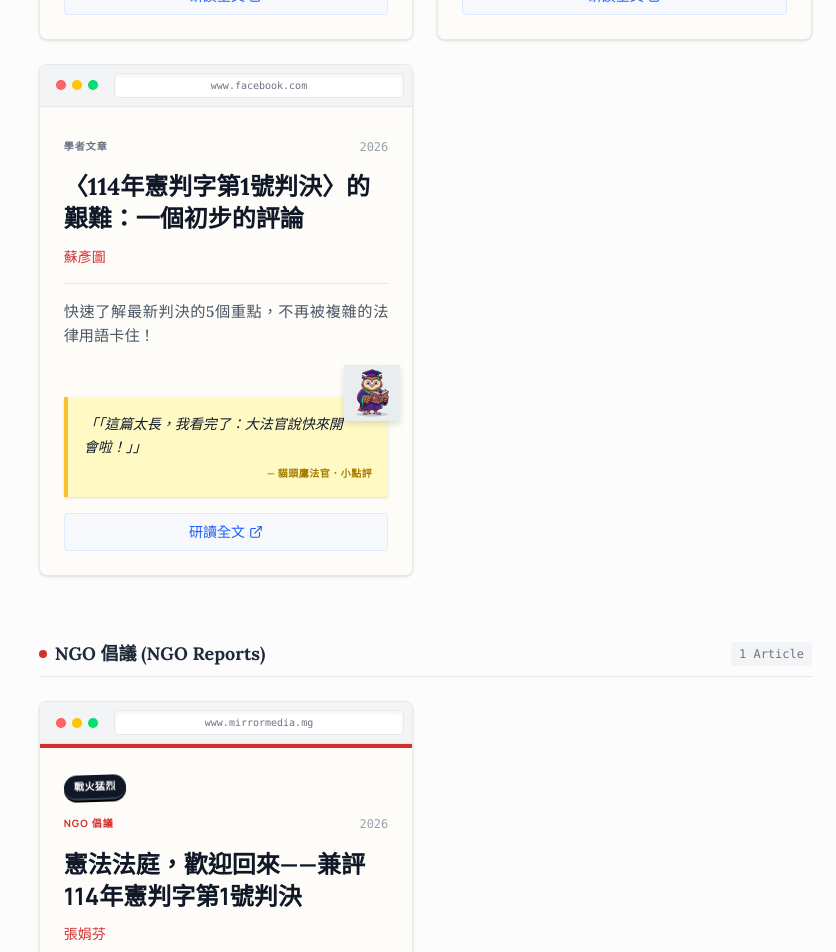
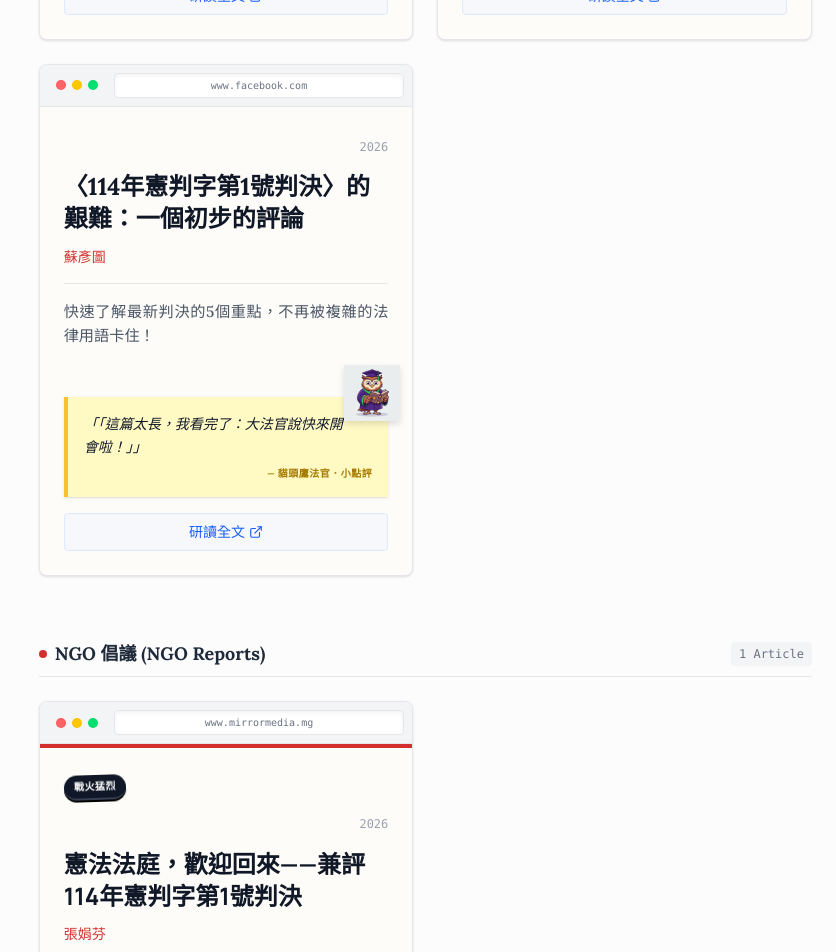
Before and after one commit to ipaaa/constitution, a Next.js app: page /present in a window 1280 px wide. Shown: the part 1540-2492 px from the top of the page, without its empty margins (444-1280 px from the left). Built offline with nearby package versions, Linux system fonts and the light colour scheme.

Commit message:
style: remove redundant category labels from Track 2 cards

```diff
--- a/src/app/present/page.tsx
+++ b/src/app/present/page.tsx
@@ -71,8 +71,7 @@ const ScholarCard = ({ item }: { item: DiscussionItem }) => {
       <div className="mb-2">
         <VibeTag vibe={item.vibe} />
       </div>
-      <div className="flex justify-between items-start mb-4">
-        <div className="text-[10px] font-bold text-gray-500 uppercase tracking-widest">學者文章</div>
+      <div className="flex justify-end items-start mb-4">
         <span className="text-xs font-mono text-gray-400">{item.year}</span>
       </div>
       <h4 className="font-serif font-bold text-2xl mb-3 text-gray-900 line-clamp-2 group-hover:underline">{item.title}</h4>
@@ -110,8 +109,7 @@ const NGOCard = ({ item }: { item: DiscussionItem }) => {
       <div className="mb-2">
         <VibeTag vibe={item.vibe} />
       </div>
-      <div className="flex justify-between items-start mb-4">
-        <div className="text-[10px] font-bold text-[#D32F2F] uppercase tracking-widest">NGO 倡議</div>
+      <div className="flex justify-end items-start mb-4">
         <span className="text-xs font-mono text-gray-400">{item.year}</span>
       </div>
       <h4 className="font-sans font-bold text-2xl mb-3 text-gray-900 line-clamp-2 group-hover:underline">{item.title}</h4>
```
